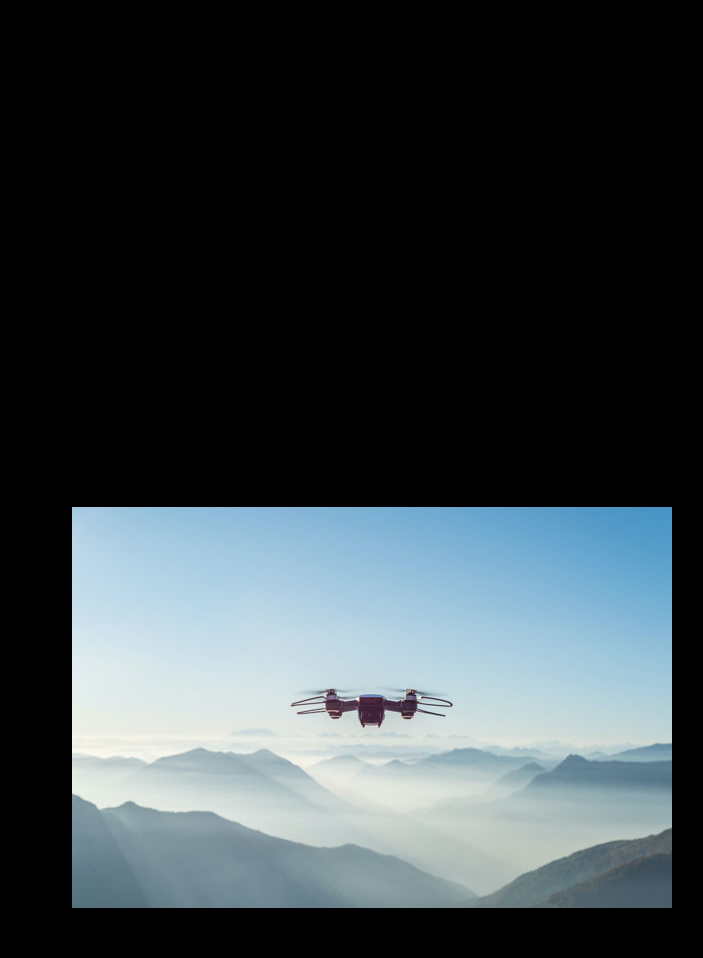
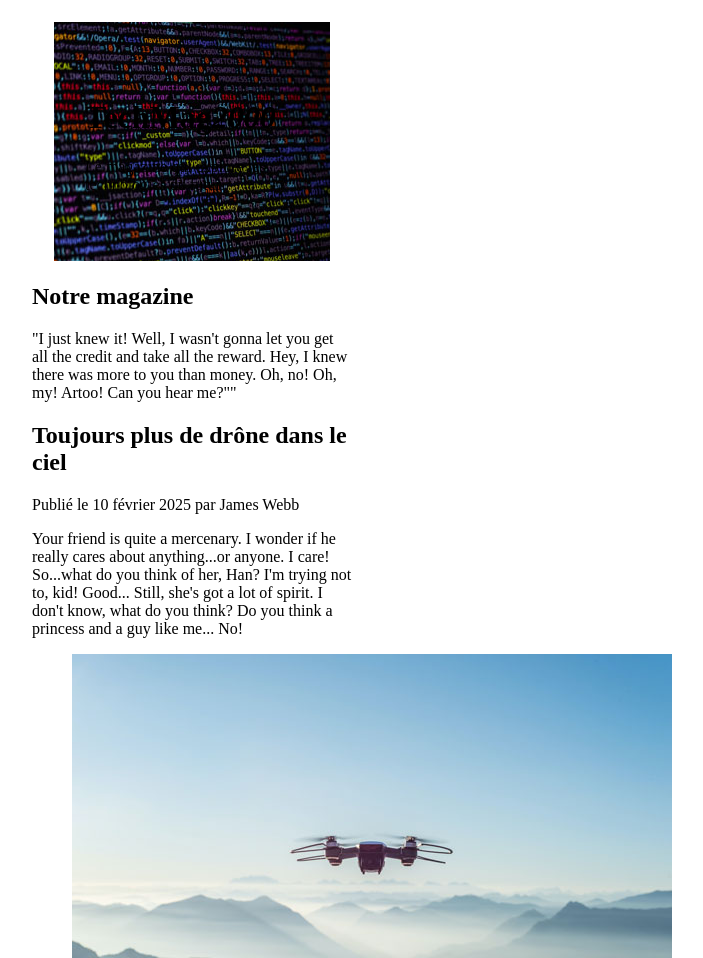
Before and after one commit to gauxxmar/14-techmag-2, a plain HTML site: page index.html in a window 1280 px wide. Shown: the top 958 px of the page, without its empty margins (448-1151 px from the left). Drawn offline with Linux system fonts and the light colour scheme.

Commit message:
fin css header

```diff
--- a/css/style.css
+++ b/css/style.css
@@ -10,5 +10,15 @@ html {
 body {
   max-width: 320px;
   margin: auto;
-  background-color: black;
+  background-color: white;
 }
+
+header {
+  border: 2px solid white;
+  margin: 20px 20px;
+  background-image: url('../img/code.jpg');
+  padding-top: 56px;
+  padding-left: 31px;
+  padding-bottom: 51px;
+  padding-right: 40px;
+}
```
